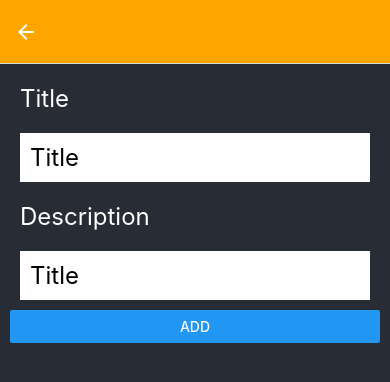
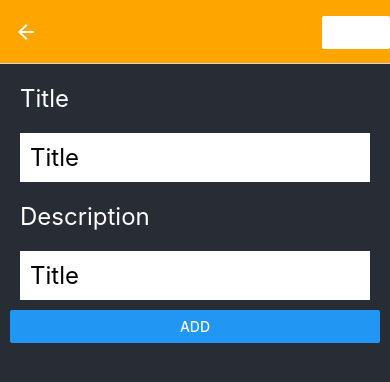
Before and after one commit to roksprogar/django-rest-framework-api-react-web-react-native-app-movie-rater, a React Native app in the folder MovieRater/: screen / in a window 390 px wide. Both pictures are taken after a click on the button "NEW". Shown: the top 382 px of the page. Built offline with nearby package versions, Linux system fonts and the light colour scheme; no server answers.

Commit message:
add delete movie

```diff
--- a/MovieRater/components/edit.js
+++ b/MovieRater/components/edit.js
@@ -4,6 +4,8 @@ import { Button, StyleSheet, Text, TextInput, View } from 'react-native';
 export default function MovieEdit({route, navigation}) {
 
   const { movie } = route.params
+  const [ title, setTitle ] = useState(movie.title)
+  const [ description, setDescription ] = useState(movie.description)
 
   useEffect(() => {
     navigation.setOptions({
@@ -16,11 +18,31 @@ export default function MovieEdit({route, navigation}) {
         fontWeight: 'bold',
         fontSize: 24,
       },
+      headerRight: () => (
+        <Button
+          title="Delete"
+          color="white"
+          onPress={deleteMovie}
+        />
+      ),
     })
   }, [])
 
-  const [ title, setTitle ] = useState(movie.title)
-  const [ description, setDescription ] = useState(movie.description)
+  const deleteMovie = () => {
+    if (movie.id) {
+      fetch(`http://192.168.1.177:8000/api/movies/${movie.id}/`, {
+        method: 'DELETE',
+        headers: {
+          'Content-Type': 'application/json',
+          'Authorization': 'Token 42c3f93e53684418e372619c503ace234a56685f',
+        }
+      })
+      .then(res => {
+        navigation.navigate("MovieList")
+      })
+      .catch(error => console.log(error))
+    }
+  }
 
   const saveMovie = () => {
     if (movie.id) {
```
